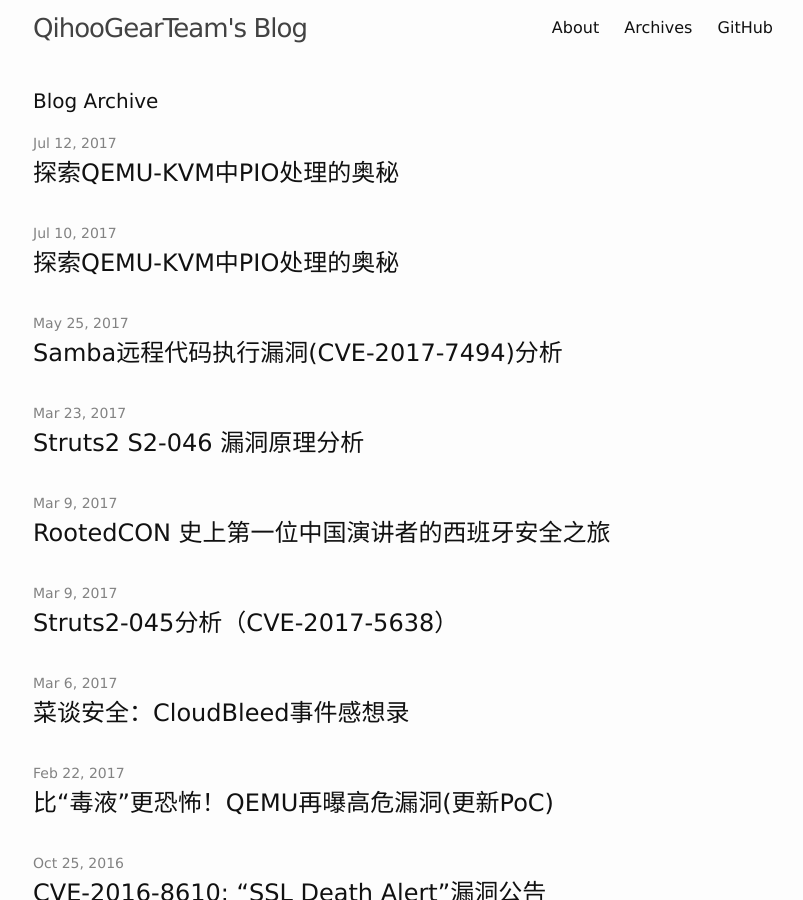
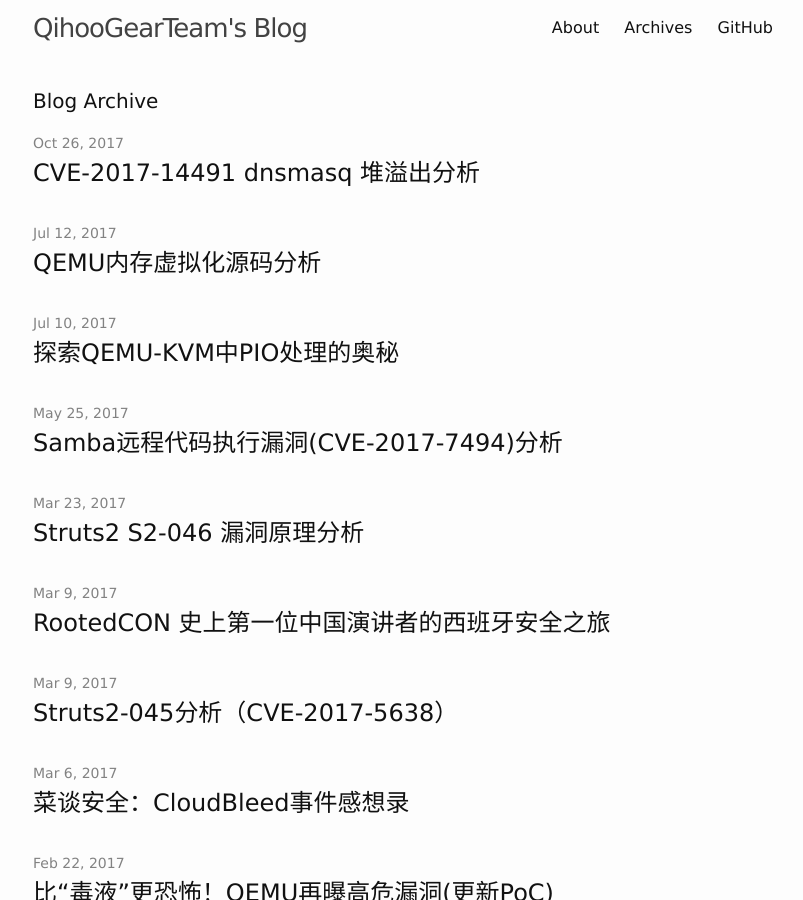
Before and after one commit to QihooGearTeam/QihooGearTeam.github.io, a Jekyll site: the page built from archives.md, in a window 1280 px wide and 900 px high. Shown: the whole window, without its empty margins (237-1040 px from the left). Built offline with Jekyll 4.4.1, drawn with Linux system fonts in a browser that asks for light colours; part of the change alters nothing that is shown.

Commit message:
2016-10-16

````diff
--- a/_posts/2017-07-12-qemu-memory-virtualization-source-code-analysis.md
+++ b/_posts/2017-07-12-qemu-memory-virtualization-source-code-analysis.md
@@ -1,6 +1,6 @@
 ---
 layout: post
-title: "探索QEMU-KVM中PIO处理的奥秘"
+title: "QEMU内存虚拟化源码分析"
 ---
 
 ![][1]
@@ -327,7 +327,11 @@ void memory_region_transaction_commit(void)
             abort();
         }
     } while (0)
+```
+
 MEMORY_LISTENER_CALL_GLOBAL对memory_listeners上的各个MemoryListener调用指定函数。commit中最重要的是address_space_update_topology调用。
+
+```c
 static void address_space_update_topology(AddressSpace *as)
 {
     FlatView *old_view = address_space_get_flatview(as);
--- /dev/null
+++ b/_posts/2017-10-26-dnsmasq-cve-2017-14491-analysis.md
@@ -0,0 +1,224 @@
+---
+layout: post
+title: "CVE-2017-14491 dnsmasq 堆溢出分析"
+---
+
+![][1]
+
+**Author: Larryxi@GearTeam**
+
+<!-- more -->
+
+# 0x00 问题背景
+
+谷歌安全团队对dnsmasq进行了测试并发现了多个漏洞，其中的CVE-2017-14491是一个堆溢出漏洞，存在RCE的风险。不过其在[相关博客](https://security.googleblog.com/2017/10/behind-masq-yet-more-dns-and-dhcp.html)中只给出了[PoC脚本](https://github.com/google/security-research-pocs/blob/master/vulnerabilities/dnsmasq/CVE-2017-14491.py)，[测试步骤](https://github.com/google/security-research-pocs/blob/master/vulnerabilities/dnsmasq/CVE-2017-14491-instructions.txt)和相关的报错[asan](https://github.com/google/security-research-pocs/blob/master/vulnerabilities/dnsmasq/CVE-2017-14491-asan.txt)，需要我们自己分析过程中的调用流程，进一步有可能开发出RCE的exp脚本。
+
+攻击流程可分为三步：
+
+1. 攻击者伪造成为dnsmasq的上游DNS服务器，即运行PoC脚本。
+2. 攻击者在客户端向dnsmasq发送PTR请求，dnsmasq不存在相应PTR记录便向上游DNS查询，然后获得PTR的查询结果缓存并应答客户端。
+3. 攻击者再次在客户端向dnsmasq发送PTR请求，dnsmasq便解析展开之前的PTR记录，由于数据包的构建都在堆上，而且上游的恶意的PTR相应记录的大小超过了堆上分配的内存空间，最后造成了堆溢出。
+
+![][2]
+
+攻击面初步猜想就是攻击者当控制上游DNS服务器后，通过配置特定的PTR响应和客户端的反向查询，即可实现对dnsmasq主机的远程代码执行。
+
+# 0x01 调试环境
+
+操作系统：Ubuntu 14.04 x86_64
+
+软件版本：dnsmasq v2.75
+
+PoC脚本：<https://github.com/google/security-research-pocs >
+
+Debugger：peda-gdb
+
+另外需要说明的是：
+
+1.关于存在漏洞的软件版本，根据谷歌的博客公告，dnsmaqs全部版本都存在此CVE堆溢出漏洞，并且早于2.76和用于此commit的版本堆溢出都没有限制，否则只能溢出两个字节。
+
+2.软件可直接下载tar压缩包或clone下来checkout相应版本，并在Makefile中加入-g选项编译安装，方便后续调试。
+
+3.
+
+```
+sudo gdb dnsmasq
+```
+
+启动dnsmasq后使用
+
+```
+set args -p 53535 --no-daemon --log-queries -S 127.0.0.2 --no-hosts --no-resolv
+```
+
+设置启动参数进行调试。
+
+4.dns请求默认是有重传机制，而且在调试过程中会中断程序，重传会导致程序重复执行某些代码影响调试，所以在dig时可指定不进行重传：
+
+![][3]
+
+# 0x02 流程追踪
+
+## 数据包的堆分配
+
+谷歌给出的asan是基于2.78test2版本的dnsmasq，其中堆的分配是在dnsmasq.c中的safe_malloc函数：
+
+![][4]
+
+调试的2.75版本也同样存在safe_malloc，只不过其内部使用的是malloc分配堆：
+
+![][5]
+
+其中的daemon是全局可以访问的结构体，而daemon->packet主要是用于存储数据包内容的内存空间，通过safe_malloc会为其在堆上分配空间，为后续的数据包构建做准备。在dnsmasq.c:96处下断点，可以看到daemon->packet_buff_sz为0x1000大小：
+
+![][6]
+
+malloc之后分配的堆空间起始地址为0x648f00：
+
+![][7]
+
+接下来运行PoC看看程序崩溃时的环境：
+
+![][8]
+
+其中有以下三点要注意：
+
+1. PoC在执行第一次PTR查询时，程序没有产生崩溃，而是在在第二次崩溃。
+2. 在bt的输出中，#1的answer_request函数的参数中header为0x648f00是最开始为数据包分配的堆地址，同时limit为0x64900，两者相差正好0x1000，可能是限制堆溢出的操作。
+3. 那么问题来了：a.为什么第一次不会崩溃；b.为什么看似有限制但还是堆溢出了。
+
+## 第一次查询
+
+通过下断点得知第一次PTR反向查询过程中，首先也会调用dnsmasq.c:1004处的check_dns_listeners函数，然后将listener传入dnsmasq.c:1515处的reccive_query函数，在其定义处，可以看到局部变量header指针指向的就是构建数据包的那块堆的起始地址：
+
+![][9]
+
+在后续的操作中，首先会在forward.c:1178处会接收udp请求，将请求数据包的内容存储在堆中：
+
+![][10]
+
+![][11]
+
+继续跟进在forward.c:1398~1415行中是先本地查询，如果没有结果向上游DNS服务器查询：
+
+![][12]
+
+![][13]
+
+所以在第一次查询中会进入dnamasq.c:1409的forward_query函数，在其内部对sendto函数或发送完数据包的522行处下断点，即可看到其在堆上构建的向上游服务器查询的数据包：
+
+![][14]
+
+![][15]
+
+同样的思路，在dnsmasq发送完向上游DNS的PTR请求后，肯定要接收响应数据，所以对recvfrom函数下断点，即可知道其在dnsmasq.c:1510中会调用reply_query函数，在其内部首先会接收上游服务器的响应，数据包的存储也还是用的daemon->packet，但是在这里也使用recvfrom函数的参数来确定了接收数据包的长度和堆分配的长度一致，所以在存储时没有产生溢出：
+
+![][16]
+
+![][17]
+
+紧接着reply_query函数会对数据包头部进行整理，然后把得到的响应数据包通过send_from函数传给客户端，而且值得注意的是原始PoC中构造的DNS响应数据包的大小本身也是没有超过daemon->packet_buff_sz，即分配的堆空间大小：
+
+![][18]
+
+![][19]
+
+## 第二次查询
+
+第二次查询的前半部分和第一次查询类似，也是由check_dns_listeners进入receive_query函数，在dnsmasq接到客户端的第二次PTR请求后，还是会进过先调用answer_request函数然后经过forward_query函数对客户端响应。实际上和开头提到的一样，查询在进入answer_request函数就崩溃了，崩溃附近的源代码如下：
+
+![][20]
+
+当产生崩溃时，查看bt full得知anscount的值为0x51，即循环了81次后，再次调用cache_find_by_addr造成非法的内存引用产生崩溃。这里的源代码逻辑就是通过循环，调用cache_find_by_addr将cache保存至crecp指针中，并通过cache_get_name获取ptr记录的name，再调用add_resource_record添加记录，经过81此后在add_resource_record中产生堆溢出。
+
+记录里的record cache应该是通过第一次查询的结果向内存中保存了相关的数据结构，观察cache.c文件后对cache_insert函数下断点，可得知第一次查询后的函数堆栈：
+
+![][21]
+
+对应的源代码则是在第一次查询中，在把响应发送给客户端之前，调用process_reply函数，再其内部调用extract_addresses函数，通过遍历循环响应中的ancount，把记录中的name等信息cache_insert至crec结构体构成的双向链表中：
+
+![][22]
+
+第一个cache_insert函数执行后，可知其crec地址为0x64a2d0，并且后续的crec结构体中都把PoC中向前引用的name给完全解析扩展开，这样就一下增大了响应数据包的大小，造成后续的堆溢出：
+
+![][23]
+
+## 溢出原因
+
+具体跟进add_resource_record函数，可以定位到rfc1035.c:1440行的do_rfc1035_name函数，该函数类似于一个copy操作，就是把解析的域名放入响应数据包的RDATA字段，由于解析域名后的数据包就扩展的很大，超出了分配的堆空间，所以造成了溢出：
+
+![][24]
+
+再次下断点`b rfc1035.c:1855 if anscount == 0x51` ，查看在即将产生崩溃时的上下文环境。由于PoC的数据包在扩展解析后直接溢出到了接近0x64a300的位置，而在cache_find_by_addr函数的内部会访问到第一个crec结构体的地址0x64a2d0，由于该地址被Z字符溢出，所以最终造成了非法地址的引用：
+
+![][25]
+
+![][26]
+
+但有趣的是，在add_resource_record函数的末尾是有对溢出的检查：
+
+![][27]
+
+不过溢出的与否只是影响了返回值，而且在返回后影响的只是anscount变量是否加1，并未其他的安全处理，所以这里的安全检查就形同虚设了。
+
+## 分析补充
+
+经过胡牛的提示，其实上图中对于溢出的检测也是有点作用的，关键点是1476行的`*pp = p` 会把写入数据包的指针向后移动，以便后续的answer在数据包的写入，但是一旦发生溢出这个指针就不会移动，我们就只能从同一个位置开始反复地进行越界写，所以越界写的机会只有一次。
+
+在2.76版本中，daemon->packet_buff_sz为5131字节，limit最大为4096字节，当我们溢出后继续写入一个answer，4096+12（answer头部大小）+1024（最大域名长度）-5131+1（最后的补0字节）=2，所以谷歌官方所说的越界2个字节是这么来的。
+
+# 0x03 补丁分析
+
+为了省事，这里就以最新版本的dnsmasq补丁看一下修复的原理，首先是定义了CHECK_LIMIT函数，如果指针和要写入的size超过了限制就直接跳转：
+
+![][28]
+
+跳转之后直接返回，也就不能执行写入操作了：
+
+![][29]
+
+# 0x04 总结
+
+1. 开始时使用PoC测试2.78test2版本没有产生崩溃，相关原因还有待测试探究。
+2. 调试的过程主要是关注函数的调用栈，在程序中下好断点，同时结合源码分析程序代码的逻辑，积极思考探讨找到问题所在。
+3. 该漏洞还需要根据堆溢出的环境来构建RCE的exp，但堆上临近的区域都是大型的结构体无法找相关函数指针覆盖，可能的思路是如果再次反向查询一个ptr，使服务器再次记录就有可能引起cache_unlink操作，感兴趣的同学可以探究一下。
+4. 关于此漏洞的防御，可以直接使用yum或者apt-get进行安全更新，也可以去官网下载最新版本的dnsmasq构建安装。
+
+# 0x05 相关参考
+
+
+* <https://security.googleblog.com/2017/10/behind-masq-yet-more-dns-and-dhcp.html>
+* <http://thekelleys.org.uk/gitweb/?p=dnsmasq.git;a=summary>
+* <https://yi-love.github.io/blog/node.js/javascript/dns/2016/11/11/dns-request.html>
+* <https://tools.ietf.org/html/rfc1035>
+* <http://bobao.360.cn/learning/detail/4515.html>
+
+[1]: https://p1.ssl.qhimg.com/t0102fa407abfe6e362.png
+[2]: https://p4.ssl.qhimg.com/t01ab700d37f98fee9f.png
+[3]: https://p4.ssl.qhimg.com/t01e512c45a2273a098.png
+[4]: https://p2.ssl.qhimg.com/t0105985839fa2ff321.png
+[5]: https://p3.ssl.qhimg.com/t01237c936c9533cf39.png
+[6]: https://p0.ssl.qhimg.com/t011eb657e68c1306b2.png
+[7]: https://p4.ssl.qhimg.com/t014f4063e5856ce46a.png
+[8]: https://p3.ssl.qhimg.com/t01c17d9ae1828cb314.png
+[9]: https://p1.ssl.qhimg.com/t01a997c29e33d5d3f9.png
+[10]: https://p1.ssl.qhimg.com/t01f9938c2f6f19abe6.png
+[11]: https://p5.ssl.qhimg.com/t01296a31c675b434aa.png
+[12]: https://p1.ssl.qhimg.com/t01ee03588e3fc05c33.png
+[13]: https://p3.ssl.qhimg.com/t01b3de7fcaf81b231a.png
+[14]: https://p2.ssl.qhimg.com/t0196089712508553bb.png
+[15]: https://p0.ssl.qhimg.com/t0138f52ce96552886e.png
+[16]: https://p0.ssl.qhimg.com/t0188decdf3bb45da88.png
+[17]: https://p1.ssl.qhimg.com/t01b3d60dad6c9e6f3b.png
+[18]: https://p3.ssl.qhimg.com/t013cc335e67428fe87.png
+[19]: https://p3.ssl.qhimg.com/t0127241fb841939d62.png
+[20]: https://p3.ssl.qhimg.com/t01b5faa11fea8c5bb0.png
+[21]: https://p4.ssl.qhimg.com/t0156a05c2760b853c0.png
+[22]: https://p5.ssl.qhimg.com/t0166920d126f5166b3.png
+[23]: https://p1.ssl.qhimg.com/t014f49628f512345a4.png
+[24]: https://p3.ssl.qhimg.com/t01ce9a8adff79e37ce.png
+[25]: https://p1.ssl.qhimg.com/t0130bcee832934e644.png
+[26]: https://p4.ssl.qhimg.com/t0115b93289c81b39f8.png
+[27]: https://p2.ssl.qhimg.com/t0117a93a67187e6771.png
+[28]: https://p0.ssl.qhimg.com/t01c525e6abe2065e6c.png
+[29]: https://p3.ssl.qhimg.com/t01698175ead4f69f48.png
````
